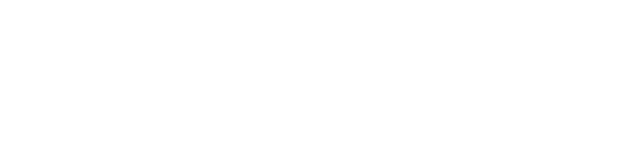
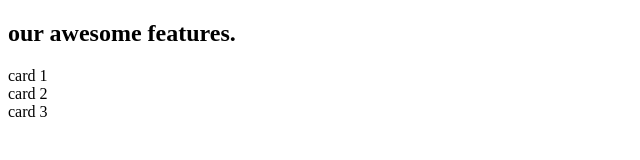
Before and after one commit to neetaPurohit/CSS, a plain HTML site: page Flexbox/project1/index.html in a window 1280 px wide. Shown: the whole page, without its empty margins (0-640 px from the left). Drawn offline with Linux system fonts and the light colour scheme.

Commit message:
Html done

```diff
--- a/Flexbox/project1/index.html
+++ b/Flexbox/project1/index.html
@@ -9,6 +9,15 @@
     </style>
 </head>
 <body>
-
+    <section>
+        <div class="heading">
+            <h1>our awesome features.</h1>
+        </div>
+        <div class="card-features">
+            <div class="card-one">card 1</div>
+            <div class="card-two"> card 2</div>
+            <div class="card-three">card 3</div>
+        </div>
+    </section>
 </body>
 </html>
```
